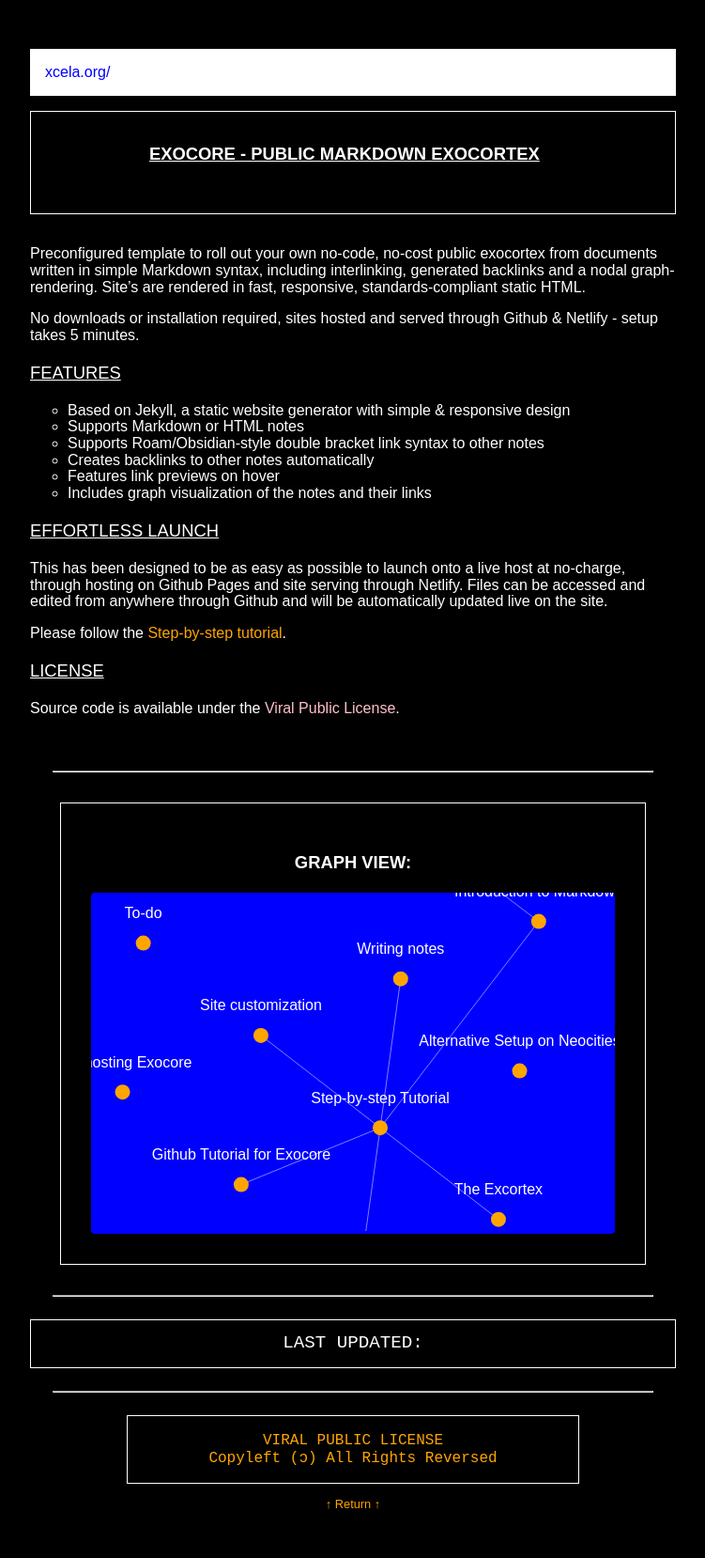
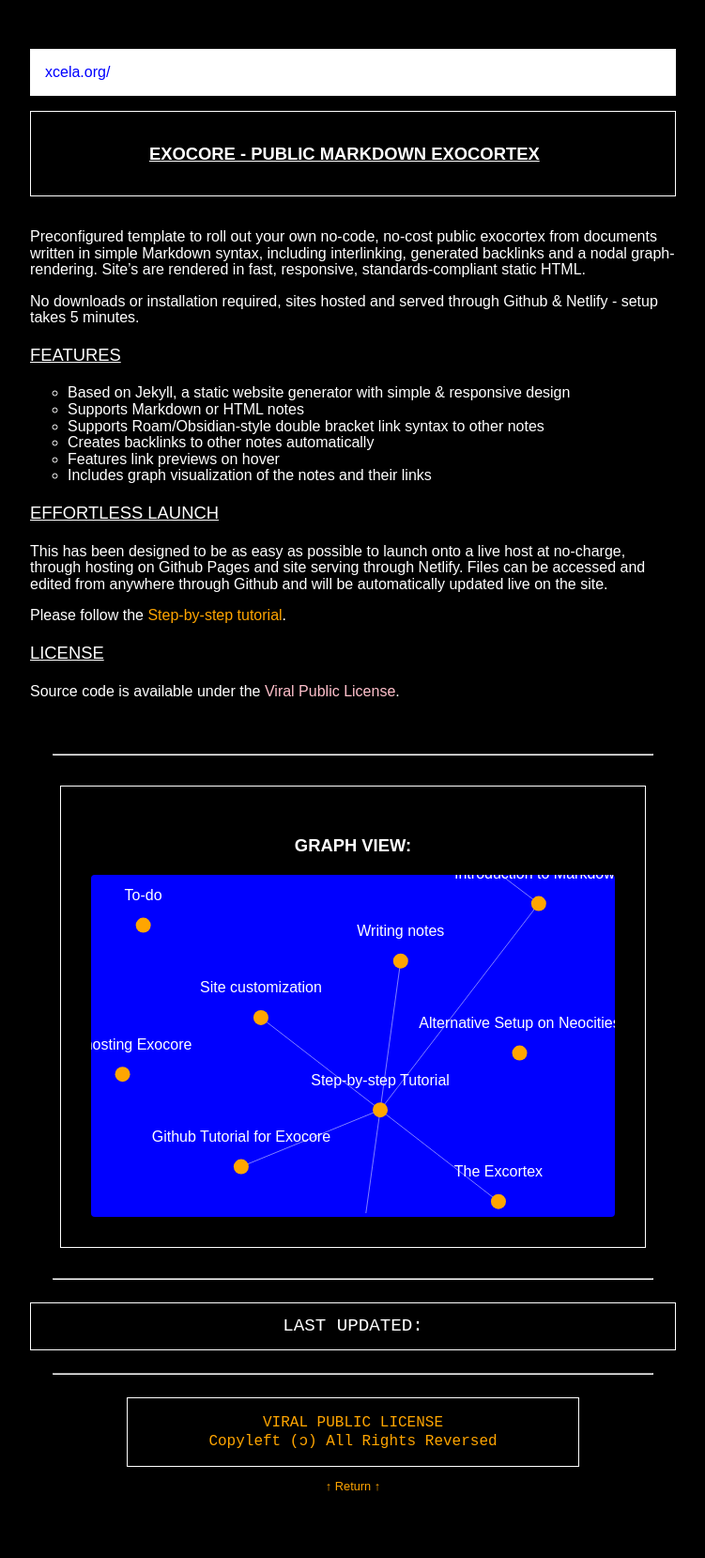
Before and after one commit to xcela/Exocore, a Jekyll site: the page built from _pages/index.md, in a window 1280 px wide. Shown: the whole page at 94% size, without its empty margins (264-1015 px from the left). Built offline with Jekyll 4.4.1, drawn with Linux system fonts in a browser that asks for light colours.

Commit message:
Update _edith.scss

```diff
--- a/_sass/_edith.scss
+++ b/_sass/_edith.scss
@@ -117,6 +117,7 @@ nav a {
 /* === Page Formatting === */
 
 .title {
+margin-bottom:0em; padding-bottom:0em;
 }
 
 nav {
```
